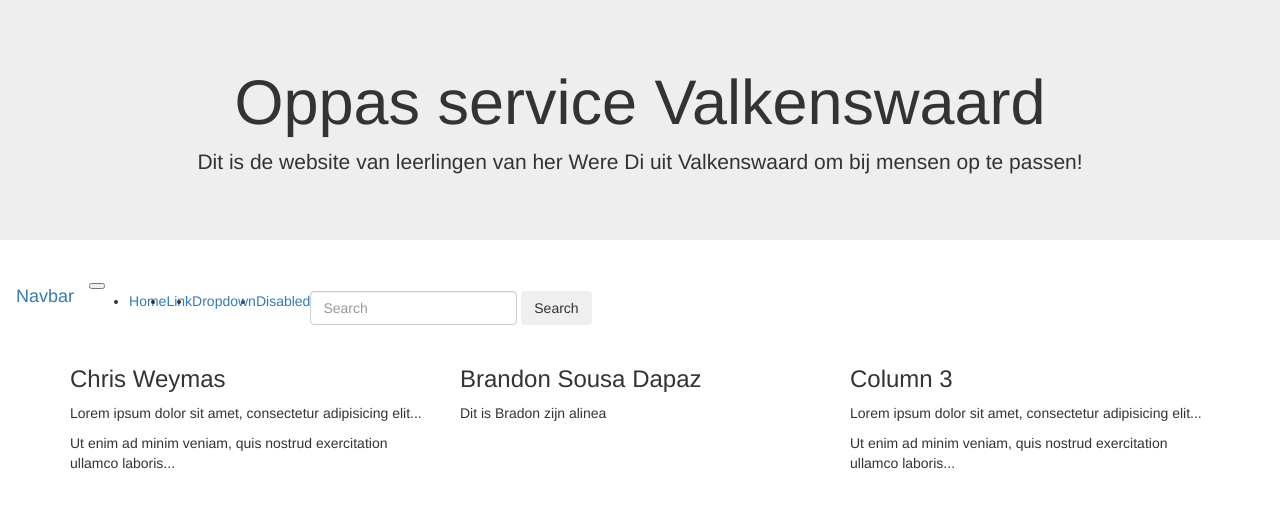
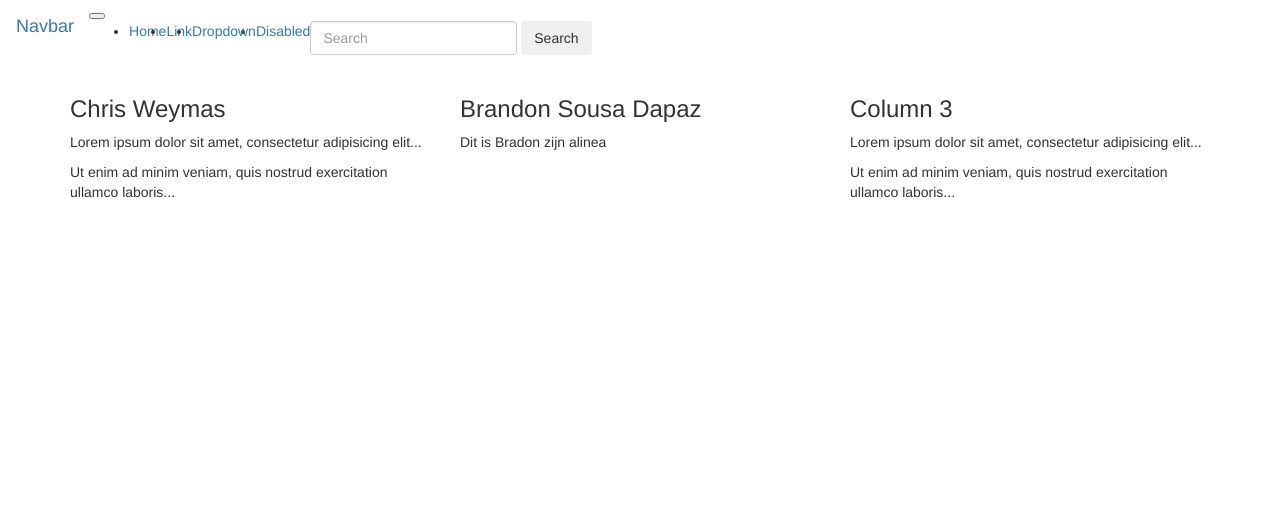
Before and after one commit to ChrisWeymans05/ChrisWeymans05.github.io, a plain HTML site: page index.html in a window 1280 px wide. Drawn offline with nearby package versions, Linux system fonts and the light colour scheme.

Commit message:
Update index.html

```diff
--- a/index.html
+++ b/index.html
@@ -9,10 +9,6 @@
   <script src="https://maxcdn.bootstrapcdn.com/bootstrap/3.4.1/js/bootstrap.min.js"></script>
 </head>
 <body>
-<div class="jumbotron text-center">
-  <h1>Oppas service Valkenswaard</h1>
-  <p> Dit is de website van leerlingen van her Were Di uit Valkenswaard om bij mensen op te passen!</p>
-</div>
 
 <nav class="navbar navbar-expand-lg navbar-light bg-light">
   <a class="navbar-brand" href="#">Navbar</a>
```
